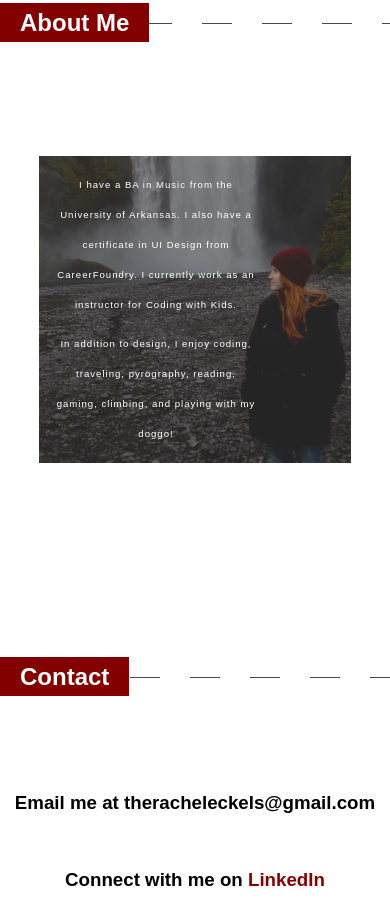
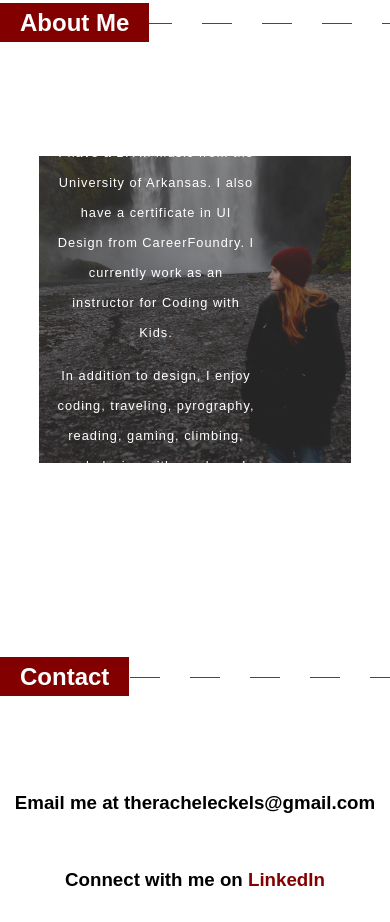
Before and after one commit to rachelcwk/portfoliowebsite, a plain HTML site: page portfolio website/index.html in a window 390 px wide. Shown: the part 1937-2859 px from the top of the page. Drawn offline with Linux system fonts and the light colour scheme.

Commit message:
Update stylesheet.css

```diff
--- a/portfolio website/css/stylesheet.css
+++ b/portfolio website/css/stylesheet.css
@@ -194,9 +194,9 @@ img {
   margin-right: auto;
 }
 
-.p1, .p2, .p3 {
+.p1, .p2 {
   text-align: center;
-  font-size: 1.0em;
+  font-size: 1.4em;
   font-family: Effra light, sans-serif;
   width: 350px;
   letter-spacing: 2px;
@@ -211,9 +211,9 @@ img {
 }
 
 @media screen and (max-width: 600px) {
-  .p1, .p2, .p3 {
+  .p1, .p2 {
     text-align: center;
-    font-size: .6em;
+    font-size: .8em;
     font-family: Effra light, sans-serif;
     width: 200px;
     letter-spacing: 1px;
```
